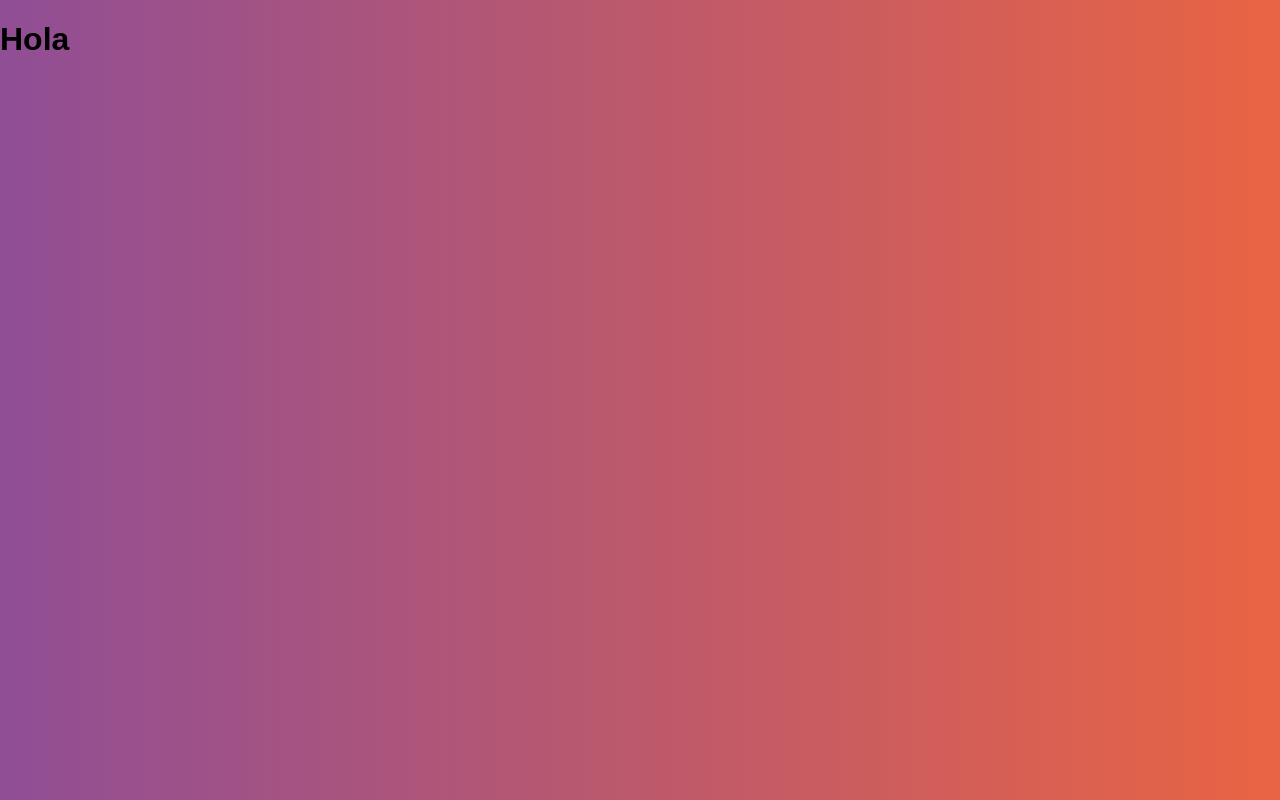
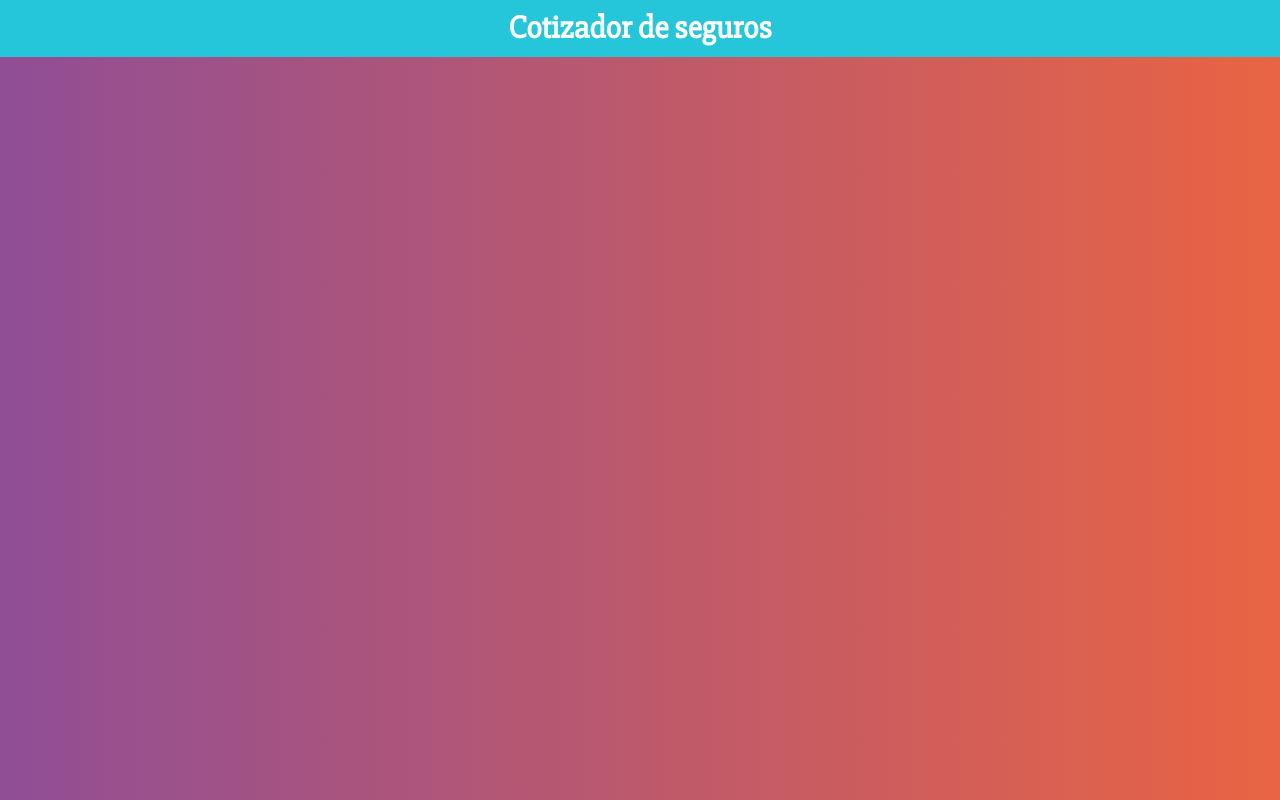
Before and after one commit to jhoanse98/Cotizador-de-seguros, a React (Create React App) app: page / in a window 1280 px wide. Built offline with nearby package versions, Linux system fonts and the light colour scheme.

Commit message:
Creación del Header con su styled components

```diff
--- a/src/App.js
+++ b/src/App.js
@@ -1,9 +1,12 @@
 import React from 'react';
+import Header from './components/Header';
 
 
 function App() {
   return (
-    <h1>Hola</h1>
+    <Header
+      titulo="Cotizador de seguros"
+    />
   );
 }
 
--- /dev/null
+++ b/src/components/Header.js
@@ -0,0 +1,27 @@
+import React from 'react';
+import styled from '@emotion/styled';
+
+const ContenedorHeader = styled.header`
+    background-color: #26C6DA;
+    padding: 10px;
+    font-weight: bold;
+`;
+
+const TextoHeader = styled.h1`
+    font-size: 2rem;
+    color: #FFFFFF;
+    text-align: center;
+    font-family: 'Slabo 27px', serif;
+    margin:0px;
+
+`
+
+const Header = ({titulo}) => {
+    return (
+        <ContenedorHeader>
+            <TextoHeader>{titulo}</TextoHeader>
+        </ContenedorHeader>
+      );
+}
+
+export default Header;
```
